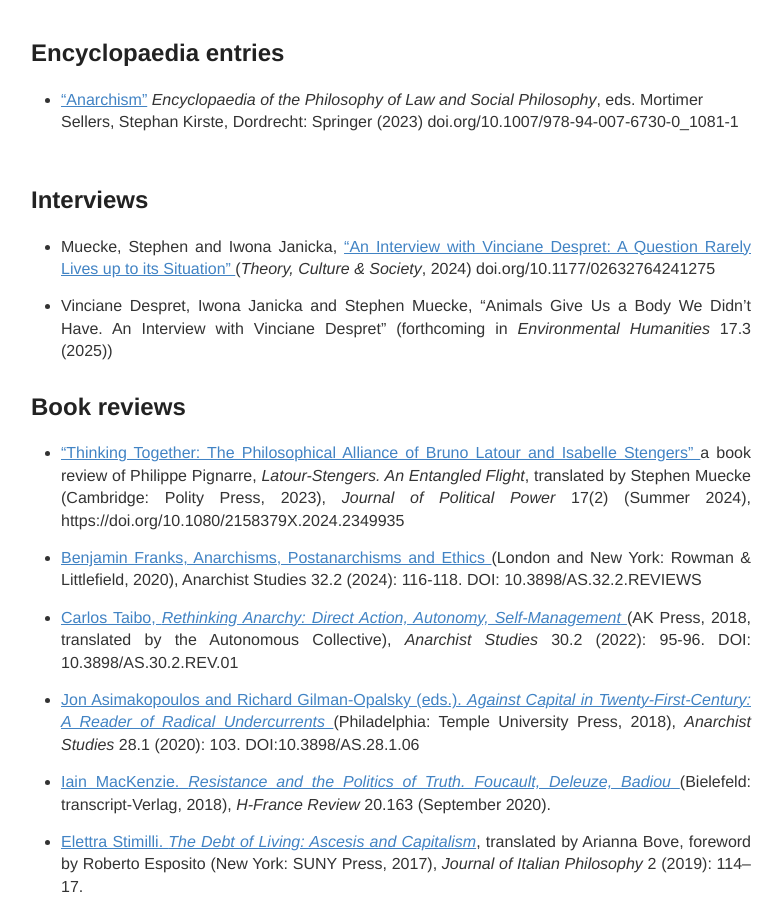
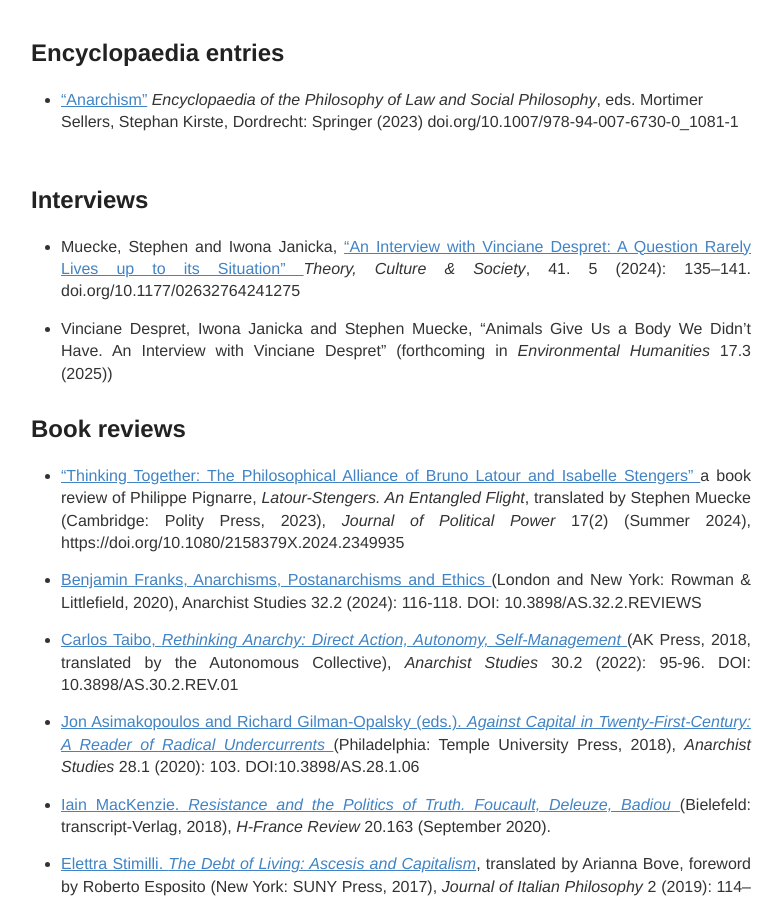
Before and after one commit to IJanicka/IJanicka.github.io, a Jekyll site: the page built from publications.md, in a window 1280 px wide and 900 px high, scrolled down 5459 px. Shown: the whole window, without its empty margins (249-1032 px from the left). Built offline with Jekyll 4.4.1, drawn with Linux system fonts in a browser that asks for light colours.

Commit message:
Update publications.md

```diff
--- a/publications.md
+++ b/publications.md
@@ -92,7 +92,7 @@
 
 <h2>Interviews</h2>
 
-* Muecke, Stephen and Iwona Janicka, <a href="https://journals.sagepub.com/doi/10.1177/02632764241275484" target="blank"> “An Interview with Vinciane Despret: A Question Rarely Lives up to its Situation” <a/> (*Theory, Culture & Society*, 2024) doi.org/10.1177/02632764241275<br>
+* Muecke, Stephen and Iwona Janicka, <a href="https://journals.sagepub.com/doi/10.1177/02632764241275484" target="blank"> “An Interview with Vinciane Despret: A Question Rarely Lives up to its Situation” <a/> *Theory, Culture & Society*, 41. 5 (2024): 135–141. doi.org/10.1177/02632764241275<br>
 
 * Vinciane Despret, Iwona Janicka and Stephen Muecke, “Animals Give Us a Body We Didn’t Have. An Interview with Vinciane Despret” (forthcoming in *Environmental Humanities* 17.3 (2025)) <br>
 
```
